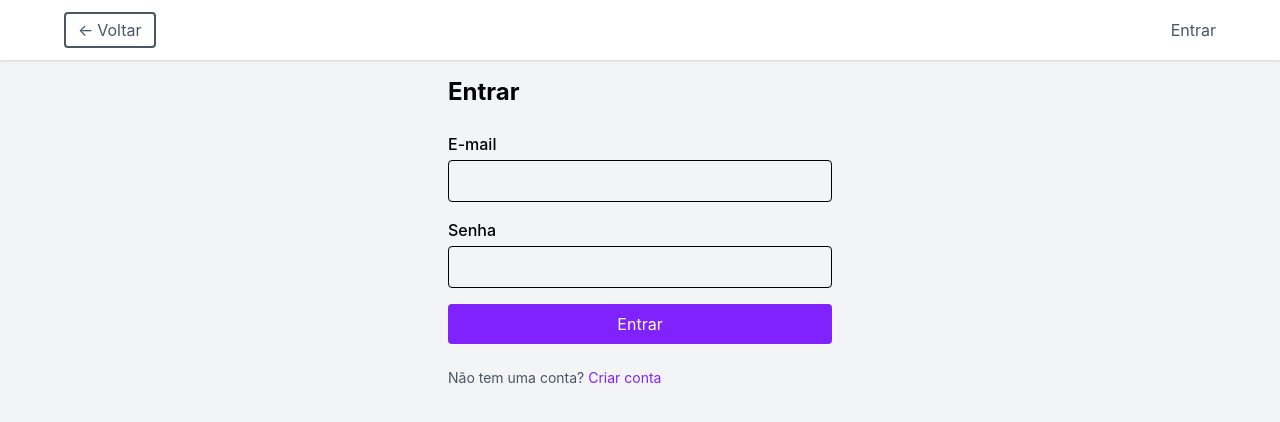
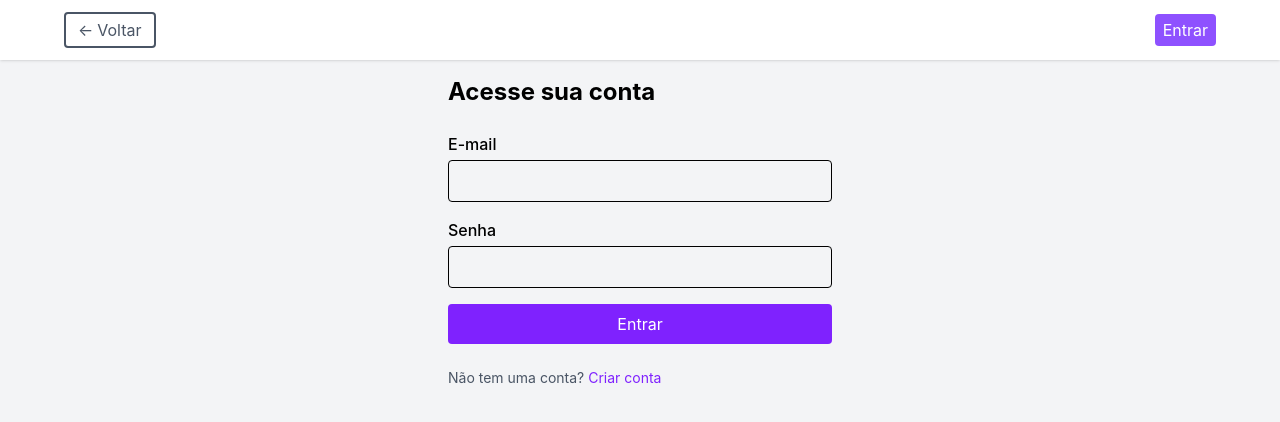
Before and after one commit to jorgemendes07/sistema-de-votacao, an Angular app in the folder frontend/: page /login in a window 1280 px wide. Shown: the top 422 px of the page. Built offline with nearby package versions, Linux system fonts and the light colour scheme.

Commit message:
feat: altera estilo do botão de login e altera titulos das paginas de login e registro

```diff
--- a/frontend/src/app/features/auth/login/login.html
+++ b/frontend/src/app/features/auth/login/login.html
@@ -1,5 +1,5 @@
 <div class="max-w-sm mx-auto flex flex-col gap-6">
-  <h1 class="text-2xl font-bold">Entrar</h1>
+  <h1 class="text-2xl font-bold">Acesse sua conta</h1>
 
   @if (error()) {
     <div class="bg-red-100 text-red-700 p-4 rounded">{{ error() }}</div>
--- a/frontend/src/app/features/auth/register/register.html
+++ b/frontend/src/app/features/auth/register/register.html
@@ -1,5 +1,5 @@
 <div class="max-w-sm mx-auto flex flex-col gap-6">
-  <h1 class="text-2xl font-bold">Criar Conta</h1>
+  <h1 class="text-2xl font-bold">Crie sua Conta</h1>
 
   @if (errors().length > 0) {
     <div class="bg-red-100 text-red-700 p-4 rounded">
--- a/frontend/src/app/layout/header/header.html
+++ b/frontend/src/app/layout/header/header.html
@@ -51,7 +51,12 @@
           Nova Enquete
         </a>
       } @else {
-        <a routerLink="/login" class="text-gray-600 hover:text-gray-900">Entrar</a>
+        <a
+        routerLink="/login"
+        class="bg-violet-500 text-white py-1 px-2 rounded hover:bg-violet-600 hover:shadow-md"
+        >
+          Entrar
+        </a>
       }
     </nav>
   </div>
```
